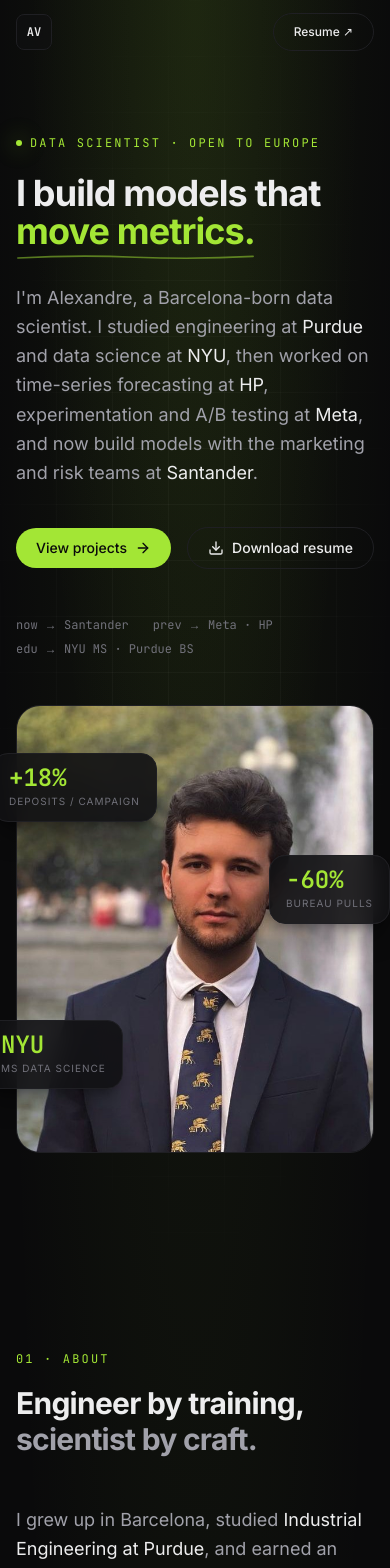
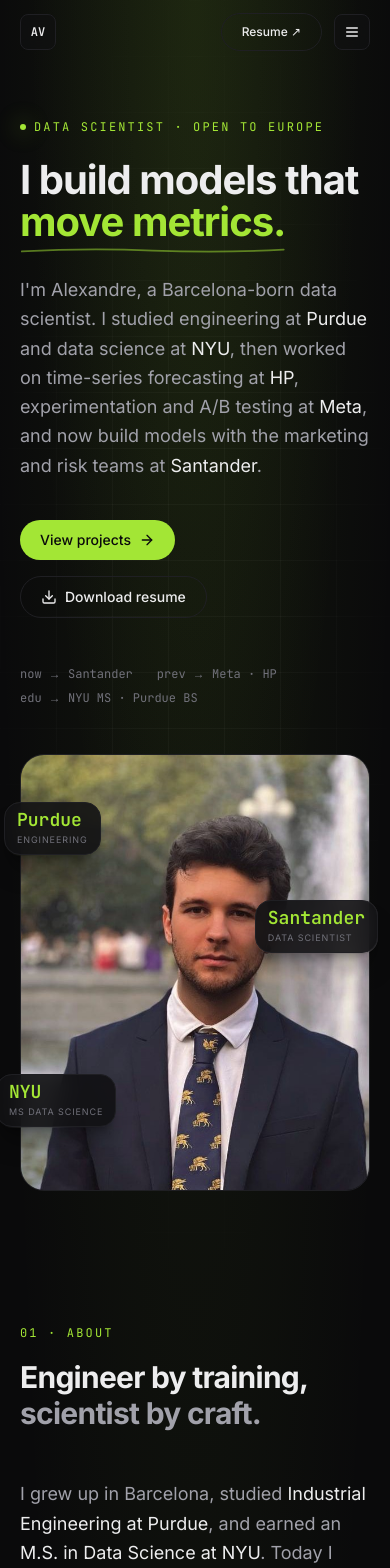
Before and after one commit to alexxvives/alexxvives.github.io, a Next.js app: page / in a window 390 px wide. Shown: the top 1568 px of the page. Built offline with nearby package versions, Linux system fonts and the light colour scheme.

Commit message:
feat: favicon, hero edu-focused stats, About cleanup, page reorder (Skills before Projects), projects reorder + filter, mobile UX pass, drop instagram-retention

```diff
--- a/src/app/globals.css
+++ b/src/app/globals.css
@@ -50,13 +50,13 @@
 /* Reusable utilities */
 @layer components {
   .container-page {
-    @apply mx-auto w-full max-w-6xl px-4 sm:px-6;
+    @apply mx-auto w-full max-w-7xl px-5 sm:px-8 lg:px-10;
   }
   .section {
-    @apply container-page py-24 sm:py-32;
+    @apply container-page py-16 sm:py-24 lg:py-32;
   }
   .h1 {
-    @apply font-display text-4xl sm:text-6xl md:text-7xl font-bold tracking-tight leading-[1.05];
+    @apply font-display text-[2.5rem] leading-[1.05] sm:text-6xl md:text-7xl font-bold tracking-tight;
   }
   .h2 {
     @apply font-display text-3xl sm:text-4xl font-bold tracking-tight;
--- a/src/app/layout.tsx
+++ b/src/app/layout.tsx
@@ -53,7 +53,7 @@
 }) {
   return (
     <html lang="en" className={`${inter.variable} ${jetbrains.variable}`}>
-      <body>
+      <body className="overflow-x-hidden">
         <Navbar />
         <main>{children}</main>
         <Footer />
--- a/src/app/page.tsx
+++ b/src/app/page.tsx
@@ -11,8 +11,8 @@
       <Hero />
       <About />
       <Experience />
+      <Skills />
       <Projects />
-      <Skills />
       <Contact />
     </>
   );
--- a/src/components/Navbar.tsx
+++ b/src/components/Navbar.tsx
@@ -1,18 +1,20 @@
 "use client";
 import Link from "next/link";
 import { useEffect, useState } from "react";
+import { Menu, X } from "lucide-react";
 import { cn } from "@/lib/cn";
 
 const links = [
   { href: "#about", label: "About" },
   { href: "#experience", label: "Experience" },
+  { href: "#skills", label: "Skills" },
   { href: "#projects", label: "Projects" },
-  { href: "#skills", label: "Skills" },
   { href: "#contact", label: "Contact" },
 ];
 
 export function Navbar() {
   const [scrolled, setScrolled] = useState(false);
+  const [open, setOpen] = useState(false);
 
   useEffect(() => {
     const onScroll = () => setScrolled(window.scrollY > 16);
@@ -21,12 +23,20 @@
     return () => window.removeEventListener("scroll", onScroll);
   }, []);
 
+  // Lock body scroll while drawer open
+  useEffect(() => {
+    document.body.style.overflow = open ? "hidden" : "";
+    return () => {
+      document.body.style.overflow = "";
+    };
+  }, [open]);
+
   return (
     <header
       className={cn(
         "fixed top-0 inset-x-0 z-50 transition-all duration-300",
-        scrolled
-          ? "backdrop-blur-xl bg-bg/70 border-b border-border"
+        scrolled || open
+          ? "backdrop-blur-xl bg-bg/80 border-b border-border"
           : "bg-transparent"
       )}
     >
@@ -34,6 +44,7 @@
         <Link
           href="/"
           aria-label="Home"
+          onClick={() => setOpen(false)}
           className="group inline-flex items-center justify-center h-9 w-9 rounded-lg border border-border bg-bg-elev/60 backdrop-blur-md font-mono text-xs font-semibold text-ink hover:border-accent hover:text-accent transition-colors"
         >
           AV
@@ -47,6 +58,7 @@
             </li>
           ))}
         </ul>
+        <div className="flex items-center gap-3">
           <a
             href="/Alexandre_Vives_resume.pdf"
             target="_blank"
@@ -55,7 +67,39 @@
           >
             Resume ↗
           </a>
+          <button
+            type="button"
+            onClick={() => setOpen((v) => !v)}
+            aria-label={open ? "Close menu" : "Open menu"}
+            aria-expanded={open}
+            className="md:hidden inline-flex items-center justify-center h-9 w-9 rounded-lg border border-border bg-bg-elev/60 backdrop-blur-md text-ink hover:border-accent hover:text-accent transition-colors"
+          >
+            {open ? <X className="h-4 w-4" /> : <Menu className="h-4 w-4" />}
+          </button>
+        </div>
       </nav>
+
+      {/* Mobile drawer */}
+      <div
+        className={cn(
+          "md:hidden overflow-hidden transition-[max-height] duration-300 ease-out",
+          open ? "max-h-96" : "max-h-0"
+        )}
+      >
+        <ul className="container-page py-4 flex flex-col gap-1 text-sm">
+          {links.map((l) => (
+            <li key={l.href}>
+              <a
+                href={l.href}
+                onClick={() => setOpen(false)}
+                className="block rounded-lg px-3 py-3 text-ink-muted hover:bg-bg-elev hover:text-accent transition-colors"
+              >
+                {l.label}
+              </a>
+            </li>
+          ))}
+        </ul>
+      </div>
     </header>
   );
 }
--- a/src/components/charts/ABTestVisuals.tsx
+++ b/src/components/charts/ABTestVisuals.tsx
@@ -81,7 +81,7 @@
           const tw = (s.treatment / max) * 100;
           const lift = ((s.treatment - s.control) / s.control) * 100;
           return (
-            <div key={s.stage} className="grid grid-cols-[110px_1fr_70px] items-center gap-3 text-xs">
+            <div key={s.stage} className="grid grid-cols-[80px_1fr_56px] sm:grid-cols-[110px_1fr_70px] items-center gap-2 sm:gap-3 text-[11px] sm:text-xs">
               <div className="font-mono text-ink-muted text-right text-[11px]">
                 <div>{s.stage}</div>
                 <div className="text-ink-subtle text-[10px]">step {i + 1}</div>
--- a/src/components/sections/About.tsx
+++ b/src/components/sections/About.tsx
@@ -36,11 +36,6 @@
               therapist prototype, founded a consulting club at Purdue, and built
               prediction-market trading strategies as a side project. Always learning.
             </p>
-            <p>
-              Outside work I&apos;m a runner, climber and a serial side-project starter.
-              Looking to move back to Europe in the next year, ideally to a team that
-              cares about both rigorous experimentation and shipping real products.
-            </p>
 
             <div className="pt-4 flex flex-wrap gap-x-8 gap-y-3 text-sm font-mono">
               <div>
@@ -53,7 +48,7 @@
               </div>
               <div>
                 <div className="text-ink-subtle">Currently</div>
-                <div className="text-ink">Santander Bank · Associate DS</div>
+                <div className="text-ink">Santander Bank · Data Scientist</div>
               </div>
             </div>
           </div>
--- a/src/components/sections/Hero.tsx
+++ b/src/components/sections/Hero.tsx
@@ -6,7 +6,7 @@
 
 export function Hero() {
   return (
-    <section className="relative overflow-hidden pt-32 pb-24 sm:pt-40 sm:pb-32">
+    <section className="relative overflow-hidden pt-28 pb-16 sm:pt-40 sm:pb-32">
       {/* Backdrop */}
       <div className="absolute inset-0 bg-grid pointer-events-none" />
       <div className="absolute inset-0 bg-grid-fade pointer-events-none" />
@@ -110,19 +110,19 @@
 
             {/* Floating stat chips */}
             <FloatingStat
-              className="left-[-1.5rem] top-12"
-              value="+18%"
-              label="deposits / campaign"
+              className="left-[-1rem] sm:left-[-1.5rem] top-12"
+              value="Purdue"
+              label="engineering"
               delay={0.6}
             />
             <FloatingStat
-              className="right-[-1rem] top-1/3"
-              value="−60%"
-              label="bureau pulls"
+              className="right-[-0.5rem] sm:right-[-1rem] top-1/3"
+              value="Santander"
+              label="data scientist"
               delay={0.8}
             />
             <FloatingStat
-              className="left-[-2rem] bottom-16"
+              className="left-[-1.5rem] sm:left-[-2rem] bottom-16"
               value="NYU"
               label="MS data science"
               delay={1}
@@ -150,12 +150,12 @@
       initial={{ opacity: 0, y: 8 }}
       animate={{ opacity: 1, y: 0 }}
       transition={{ duration: 0.6, delay }}
-      className={`absolute ${className} rounded-2xl border border-border bg-bg-elev/90 backdrop-blur-md px-4 py-3 shadow-xl shadow-black/30`}
+      className={`absolute ${className} rounded-2xl border border-border bg-bg-elev/90 backdrop-blur-md px-3 py-2 sm:px-4 sm:py-3 shadow-xl shadow-black/30`}
     >
-      <div className="font-mono text-2xl text-accent font-semibold leading-none">
+      <div className="font-mono text-lg sm:text-2xl text-accent font-semibold leading-none">
         {value}
       </div>
-      <div className="text-[10px] uppercase tracking-widest text-ink-subtle mt-1">
+      <div className="text-[9px] sm:text-[10px] uppercase tracking-widest text-ink-subtle mt-1">
         {label}
       </div>
     </motion.div>
@@ -179,7 +179,7 @@
       {!failed && (
         // eslint-disable-next-line @next/next/no-img-element
         <img
-          src="/profile_pic.png"
+          src="/profile_pic.png?v=3"
           alt="Alexandre Vives"
           onLoad={() => setLoaded(true)}
           onError={() => setFailed(true)}
--- a/src/components/sections/Projects.tsx
+++ b/src/components/sections/Projects.tsx
@@ -26,7 +26,7 @@
     <section id="projects" className="section">
       <div className="flex flex-col sm:flex-row sm:items-end justify-between gap-6 mb-12">
         <div>
-          <p className="eyebrow">03 · Projects</p>
+          <p className="eyebrow">04 · Projects</p>
           <h2 className="h2 mt-4">Selected work.</h2>
           <p className="text-ink-muted mt-3 max-w-xl">
             {projects.length} projects across production ML, applied research, hackathons
--- a/src/components/sections/Skills.tsx
+++ b/src/components/sections/Skills.tsx
@@ -5,7 +5,7 @@
   return (
     <section id="skills" className="section">
       <Reveal>
-        <p className="eyebrow">04 · Toolkit</p>
+        <p className="eyebrow">03 · Toolkit</p>
         <h2 className="h2 mt-4">Skills, education & awards.</h2>
       </Reveal>
 
--- a/src/content/projectImages.ts
+++ b/src/content/projectImages.ts
@@ -10,12 +10,12 @@
   "uplift-model": `https://images.unsplash.com/photo-1556761175-5973dc0f32e7${W}`, // marketing / people
   "microsegments-oracle": `https://images.unsplash.com/photo-1551288049-bebda4e38f71${W}`, // dashboard
   // Work — Meta / HP / Research
-  "customer-retention-meta": `https://images.unsplash.com/photo-1611162616305-c69b3fa7fbe0${W}`, // instagram on phone
+  // Note: customer-retention-meta is hidden from homepage; image moved to ab-test below.
   "printer-sales-forecast": `https://images.unsplash.com/photo-1553413077-190dd305871c${W}`, // warehouse
   "food-detection": `https://images.unsplash.com/photo-1546069901-ba9599a7e63c${W}`, // plate of food
   "covid-simulation": `https://images.unsplash.com/photo-1584036561566-baf8f5f1b144${W}`, // pandemic / abstract
   // Personal
-  "ab-test-instagram-shop": `https://images.unsplash.com/photo-1611162617213-7d7a39e9b1d7${W}`, // phone w/ shopping feed
+  "ab-test-instagram-shop": `https://images.unsplash.com/photo-1611162616305-c69b3fa7fbe0${W}`, // instagram on phone (was Meta retention)
   "ai-therapist": `https://images.unsplash.com/photo-1587560699334-cc4ff634909a${W}`, // video call laptop
   "music-recommender": `https://images.unsplash.com/photo-1511671782779-c97d3d27a1d4${W}`, // headphones / music
   "enertex-cto": `https://images.unsplash.com/photo-1513506003901-1e6a229e2d15${W}`, // warm cozy lamp
--- a/src/content/projects.ts
+++ b/src/content/projects.ts
@@ -22,7 +22,7 @@
   hasCustomVisual?: boolean;
 };
 
-export const projects: Project[] = [
+const allProjects: Project[] = [
   // ───────────── Work ─────────────
   {
     slug: "cltv-model",
@@ -123,7 +123,7 @@
   },
   {
     slug: "microsegments-oracle",
-    title: "Microsegments Oracle (White-box Affinity Scoring)",
+    title: "White-box Affinity Scoring",
     org: "Santander Bank",
     date: "2023",
     category: "Work",
@@ -558,6 +558,29 @@
   },
 ];
 
+// Slugs hidden from the homepage (kept here so old links still resolve if anyone has them).
+const HIDDEN_SLUGS = new Set<string>(["customer-retention-meta"]);
+
+// Display order on the homepage. Slugs not listed here fall to the end.
+const DISPLAY_ORDER = [
+  "cltv-model",
+  "uplift-model",
+  "ab-test-instagram-shop",
+  "fico-approximation",
+  "microsegments-oracle",
+  "printer-sales-forecast",
+];
+
+export const projects: Project[] = allProjects
+  .filter((p) => !HIDDEN_SLUGS.has(p.slug))
+  .sort((a, b) => {
+    const ia = DISPLAY_ORDER.indexOf(a.slug);
+    const ib = DISPLAY_ORDER.indexOf(b.slug);
+    const ra = ia === -1 ? Number.MAX_SAFE_INTEGER : ia;
+    const rb = ib === -1 ? Number.MAX_SAFE_INTEGER : ib;
+    return ra - rb;
+  });
+
 export const featuredSlugs = [
   "ab-test-instagram-shop",
   "uplift-model",
@@ -568,5 +591,5 @@
 ];
 
 export function getProject(slug: string): Project | undefined {
-  return projects.find((p) => p.slug === slug);
+  return allProjects.find((p) => p.slug === slug);
 }
```
Also changed, not shown: src/app/icon.svg (added). Lines whose indentation alone changed are shown as unchanged.
